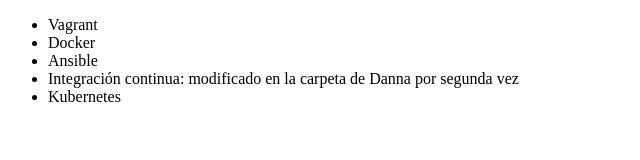
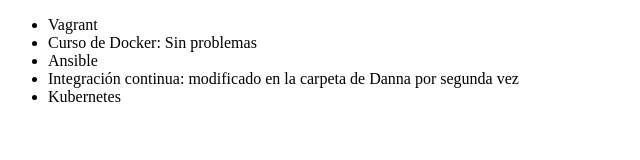
Before and after one commit to DiegoPadillaMoreno/Alura-git, a plain HTML site: page index.html in a window 1280 px wide. Shown: the whole page, without its empty margins (0-640 px from the left). Drawn offline with Linux system fonts and the light colour scheme.

Commit message:
Arreglando listado de cursos

```diff
--- a/index.html
+++ b/index.html
@@ -7,7 +7,7 @@
 <body>
      <ul>
          <li> Vagrant </li>
-         <li> Docker </li>
+         <li> Curso de Docker: Sin problemas </li>
          <li> Ansible </li>
          <li> Integración continua: modificado en la carpeta de Danna por segunda vez </li>
          <li> Kubernetes</li>
```
